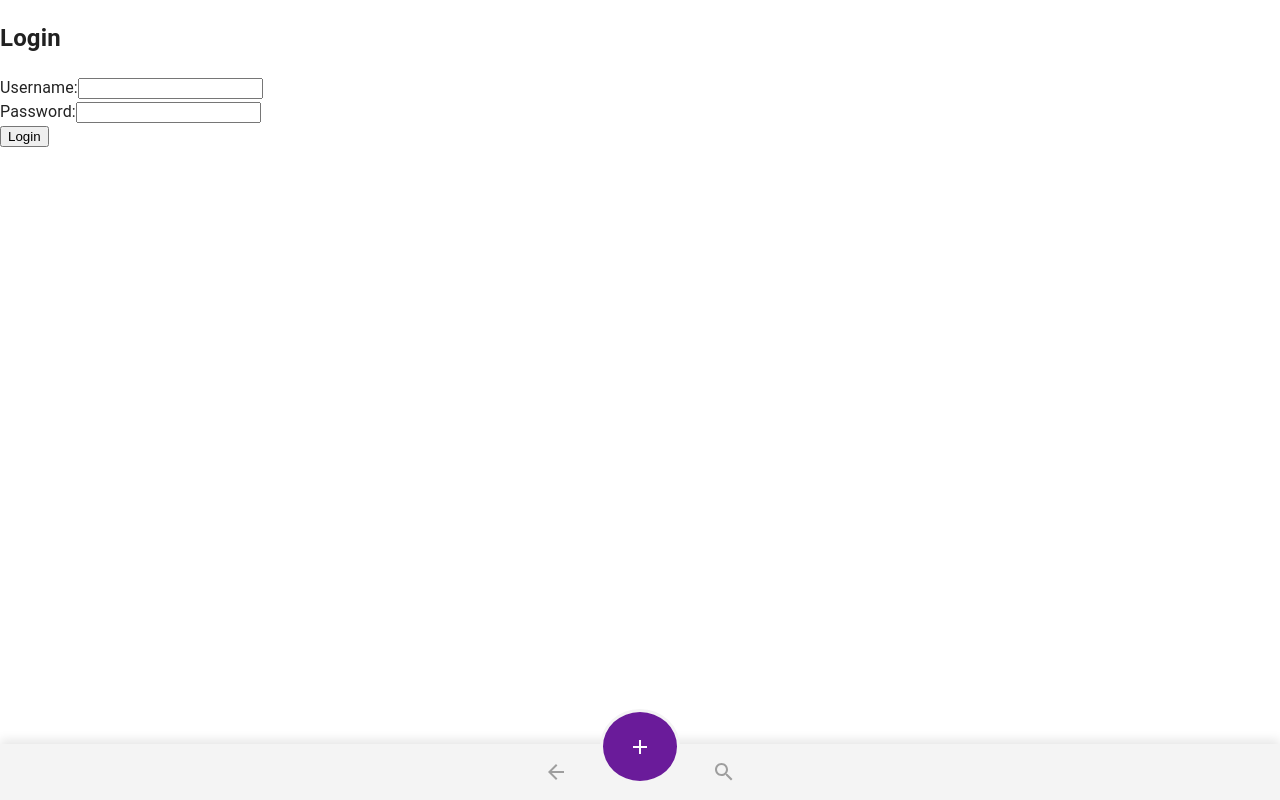
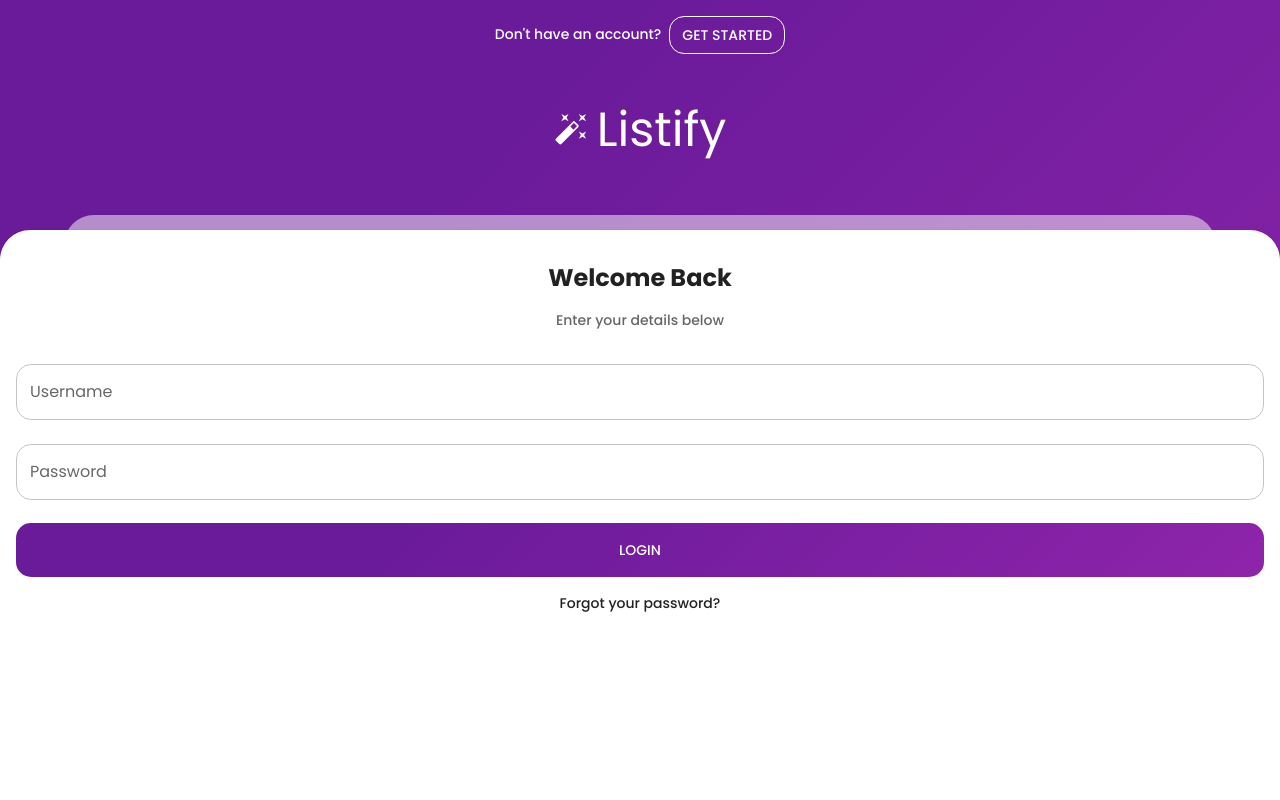
Before and after one commit to tyler-herwig/shopping-list, a React (Vite) app in the folder ui/: page /login in a window 1280 px wide. Shown: the top 800 px of the page. Built offline with nearby package versions, Linux system fonts and the light colour scheme.

Commit message:
Styling updates, and updated API to collect and return name information. In addition, added logic to move user to login page if token expires for now. Styled out entire login page.

```diff
--- a/ui/index.html
+++ b/ui/index.html
@@ -3,6 +3,9 @@
   <head>
     <meta charset="UTF-8" />
     <link rel="icon" type="image/svg+xml" href="/vite.svg" />
+    <link rel="preconnect" href="https://fonts.googleapis.com">
+    <link rel="preconnect" href="https://fonts.gstatic.com" crossorigin>
+    <link href="https://fonts.googleapis.com/css2?family=Poppins:ital,wght@0,100;0,200;0,300;0,400;0,500;0,600;0,700;0,800;0,900;1,100;1,200;1,300;1,400;1,500;1,600;1,700;1,800;1,900&display=swap" rel="stylesheet">
     <meta name="viewport" content="width=device-width, initial-scale=1.0" />
     <title>Listify</title>
   </head>
--- a/ui/src/App.tsx
+++ b/ui/src/App.tsx
@@ -6,14 +6,21 @@ import Login from './pages/Login';
 import Dashboard from './pages/Dashboard';
 import ListDetail from './pages/ListDetail';
 import './utils/axiosConfig';
-import { CssBaseline } from '@mui/material';
+import { CssBaseline, ThemeProvider, createTheme } from '@mui/material';
 import BottomNavbar from './components/BottomNavbar';
 import { BottomNavbarProvider } from './context/BottomNavbarContext';
 
 const queryClient = new QueryClient();
 
+const theme = createTheme({
+  typography: {
+    fontFamily: "'Poppins', sans-serif", // Apply Google Font here
+  },
+});
+
 const App: React.FC = () => {
   return (
+    <ThemeProvider theme={theme}>
       <QueryClientProvider client={queryClient}>
         <UserContextProvider>
           <BottomNavbarProvider>
@@ -30,6 +37,7 @@ const App: React.FC = () => {
           </BottomNavbarProvider>
         </UserContextProvider>
       </QueryClientProvider>
+    </ThemeProvider>
   );
 };
 
--- a/ui/src/components/BottomNavbar.tsx
+++ b/ui/src/components/BottomNavbar.tsx
@@ -1,6 +1,6 @@
 import React from 'react';
 import { useNavigate, useLocation } from 'react-router-dom';
-import { BottomNavigation, BottomNavigationAction, Box } from '@mui/material';
+import { BottomNavigation, BottomNavigationAction } from '@mui/material';
 import ArrowBackIcon from '@mui/icons-material/ArrowBack';
 import AddIcon from '@mui/icons-material/Add';
 import Search from '@mui/icons-material/Search';
@@ -11,6 +11,10 @@ const BottomNavbar: React.FC = () => {
   const navigate = useNavigate();
   const location = useLocation();
   const { handleOpenListModal, handleOpenListItemModal } = useBottomNavbar();
+
+  if (location.pathname === '/' || location.pathname === '/login') {
+    return null;
+  }
 
   const handleBackButton = () => {
     navigate(-1);
--- a/ui/src/components/ListCard.tsx
+++ b/ui/src/components/ListCard.tsx
@@ -10,7 +10,7 @@ interface ListCardProps {
   id: number | undefined;
   title: string;
   description: string;
-  count: number;
+  count: number | undefined;
 }
 
 const ListCard: React.FC<ListCardProps> = ({ id, title, description, count }) => {
--- a/ui/src/components/Lists.tsx
+++ b/ui/src/components/Lists.tsx
@@ -9,7 +9,7 @@ import ListModal from "./ListModal";
 import { useBottomNavbar } from "../context/BottomNavbarContext";
 
 const Lists: React.FC = () => {
-    const { userId, userName } = useUserContext();
+    const { userId, firstName } = useUserContext();
     const { openListModal, handleCloseModal } = useBottomNavbar();
 
     const { data: lists, isLoading } = useQuery<IList[]>({
@@ -42,14 +42,14 @@ const Lists: React.FC = () => {
             >
                 <Box>
                     <Typography variant="h4" fontWeight="bold">
-                        Hi {userName}!
+                        Hi {firstName}!
                     </Typography>
                     <Typography variant="h6" color="textSecondary" gutterBottom>
                         You have {lists?.length || 0} active lists.
                     </Typography>
                 </Box>
                 <Avatar sx={{ width: 56, height: 56 }}>
-                    {userName?.charAt(0).toUpperCase()}
+                    {firstName?.charAt(0).toUpperCase()}
                 </Avatar>
             </Box>
             <Container maxWidth="lg" sx={{ mb: 15 }}>
--- a/ui/src/context/UserContext.tsx
+++ b/ui/src/context/UserContext.tsx
@@ -3,7 +3,8 @@ import React, { createContext, useContext, useState, useEffect } from 'react';
 interface UserContextType {
   userId: string | null;
   userName: string | null;
-  setUserData: (userId: string, userName: string) => void;
+  firstName: string | null;
+  setUserData: (userId: string, userName: string, firstName: string) => void;
   clearUserData: () => void;
 }
 
@@ -12,32 +13,39 @@ const UserContext = createContext<UserContextType | undefined>(undefined);
 export const UserContextProvider: React.FC<{children: React.ReactNode}> = ({ children }) => {
   const [userId, setUserId] = useState<string | null>(null);
   const [userName, setUserName] = useState<string | null>(null);
+  const [firstName, setFirstName] = useState<string | null>(null);
 
   useEffect(() => {
     const storedUserId = localStorage.getItem('userId');
     const storedUserName = localStorage.getItem('userName');
-    if (storedUserId && storedUserName) {
+    const storedfirstName = localStorage.getItem('firstName');
+    if (storedUserId && storedUserName && storedfirstName) {
       setUserId(storedUserId);
       setUserName(storedUserName);
+      setFirstName(storedfirstName);
     }
   }, []);
 
-  const setUserData = (userId: string, userName: string) => {
+  const setUserData = (userId: string, userName: string, firstName: string) => {
     localStorage.setItem('userId', userId);
     localStorage.setItem('userName', userName);
+    localStorage.setItem('firstName', firstName);
     setUserId(userId);
     setUserName(userName);
+    setFirstName(firstName);
   };
 
   const clearUserData = () => {
     localStorage.removeItem('userId');
     localStorage.removeItem('userName');
+    localStorage.removeItem('firstName');
     setUserId(null);
     setUserName(null);
+    setFirstName(null);
   };
 
   return (
-    <UserContext.Provider value={{ userId, userName, setUserData, clearUserData }}>
+    <UserContext.Provider value={{ userId, userName, firstName, setUserData, clearUserData }}>
       {children}
     </UserContext.Provider>
   );
--- a/ui/src/pages/ListDetail.tsx
+++ b/ui/src/pages/ListDetail.tsx
@@ -50,7 +50,7 @@ const ListDetail: React.FC = () => {
 
     return (
         <Container maxWidth="lg" sx={{ mt: 2 }}>
-            <Card sx={{ boxShadow: 3, borderRadius: 3 }}>
+            <Card sx={{ boxShadow: 3, borderRadius: 3, mb: 15 }}>
                 <StyledCardHeader
                     title={list?.name}
                     subheader={list?.description}
--- a/ui/src/pages/Login.tsx
+++ b/ui/src/pages/Login.tsx
@@ -1,68 +1,201 @@
-import React, { useState } from 'react';
+import React from 'react';
+import { Button, Typography, TextField, Box, styled, Card, CardContent } from '@mui/material';
+import AutoFixHighIcon from '@mui/icons-material/AutoFixHigh';
+import { Formik, Form, Field } from 'formik';
+import * as Yup from 'yup';
 import { useNavigate } from 'react-router-dom';
+import { useUserContext } from '../context/UserContext';
 import axios from '../utils/axiosConfig';
-import { useUserContext } from '../context/UserContext';
 
 interface LoginResponse {
   userId: string;
   userName: string;
+  fullName: string;
+  firstName: string;
+  lastName: string;
   token: string;
 }
 
 const Login: React.FC = () => {
-  const [username, setUsername] = useState<string>('');
-  const [password, setPassword] = useState<string>('');
-  const [error, setError] = useState<string>('');
   const navigate = useNavigate();
-
   const { setUserData } = useUserContext();
 
-  const handleLogin = async (e: React.FormEvent) => {
-    e.preventDefault();
+  const validationSchema = Yup.object({
+    username: Yup.string().required('Username is required'),
+    password: Yup.string().required('Password is required'),
+  });
+
+  const handleLogin = async (values: { username: string; password: string }) => {
     try {
       const response = await axios.post<LoginResponse>('/login', {
-        userName: username,
-        password: password,
+        userName: values.username,
+        password: values.password,
       });
 
-      const { userId, userName, token } = response.data;
+      const { userId, userName, firstName, token } = response.data;
 
       localStorage.setItem('authToken', token);
-      setUserData(userId, userName);
-
+      setUserData(userId, userName, firstName);
       navigate('/dashboard');
     } catch (error) {
-      setError('Invalid username or password');
+      // Handle error if login fails
     }
   };
 
   return (
-    <div>
-      <h2>Login</h2>
-      <form onSubmit={handleLogin}>
-        <div>
-          <label>Username:</label>
-          <input
-            type="text"
-            value={username}
-            onChange={(e) => setUsername(e.target.value)}
-            required
-          />
-        </div>
-        <div>
-          <label>Password:</label>
-          <input
-            type="password"
-            value={password}
-            onChange={(e) => setPassword(e.target.value)}
-            required
-          />
-        </div>
-        <button type="submit">Login</button>
-      </form>
-      {error && <p>{error}</p>}
-    </div>
+    <StyledContainer>
+      <Box sx={{ height: '230px', width: '100%', padding: 0 }}>
+        <Box sx={{ display: 'flex', justifyContent: 'center', alignItems: 'center', width: '100%', pt: 1 }}>
+          <Typography
+            variant="subtitle2"
+            color="white"
+            sx={{ marginTop: 2, marginBottom: 2 }}
+          >
+            Don't have an account?
+          </Typography>
+          <Button
+            variant="outlined"
+            sx={{
+              borderRadius: '15px',
+              color: 'white',
+              borderColor: 'white',
+              marginLeft: 1,
+              padding: '6px 12px',
+              fontSize: '0.875rem',
+              '&:hover': {
+                backgroundColor: '#8e24aa',
+                borderColor: '#8e24aa',
+                color: 'white',
+              },
+            }}
+          >
+            Get Started
+          </Button>
+        </Box>
+        <StyledTitle variant="h3">
+          <AutoFixHighIcon fontSize='large' sx={{ mr: 1 }} />
+          Listify
+        </StyledTitle>
+      </Box>
+      <StyledFalseCard/>
+      <StyledCard>
+        <CardContent>
+          <Typography variant="h5" sx={{ textAlign: 'center', paddingTop: 2, fontWeight: 'bold' }}>
+            Welcome Back
+          </Typography>
+          <Typography variant="subtitle2" color="text.secondary" sx={{ textAlign: 'center', marginTop: 2, marginBottom: 2 }}>
+            Enter your details below
+          </Typography>
+          <Formik
+            initialValues={{
+              username: '',
+              password: '',
+            }}
+            validationSchema={validationSchema}
+            onSubmit={handleLogin}
+          >
+            {({ errors, touched, handleChange, handleBlur }) => (
+              <Form>
+                <Field
+                  as={TextField}
+                  fullWidth
+                  label="Username"
+                  name="username"
+                  onChange={handleChange}
+                  onBlur={handleBlur}
+                  margin="normal"
+                  variant="outlined"
+                  error={touched.username && Boolean(errors.username)}
+                  helperText={touched.username && errors.username}
+                  sx={{
+                    '& .MuiOutlinedInput-root': {
+                      borderRadius: '15px',
+                    },
+                  }}
+                />
+                <Field
+                  as={TextField}
+                  fullWidth
+                  label="Password"
+                  name="password"
+                  type="password"
+                  onChange={handleChange}
+                  onBlur={handleBlur}
+                  margin="normal"
+                  variant="outlined"
+                  error={touched.password && Boolean(errors.password)}
+                  helperText={touched.password && errors.password}
+                  sx={{
+                    '& .MuiOutlinedInput-root': {
+                      borderRadius: '15px',
+                    },
+                  }}
+                />
+                <StyledLoginButton
+                  type="submit"
+                  color="primary"
+                  fullWidth
+                >
+                  Login
+                </StyledLoginButton>
+              </Form>
+            )}
+          </Formik>
+          <Typography variant="subtitle2" sx={{ textAlign: 'center', marginTop: 2 }}>
+            Forgot your password?
+          </Typography>
+        </CardContent>
+      </StyledCard>
+    </StyledContainer>
   );
 };
 
+const StyledContainer = styled(Box)(() => ({
+  height: '100vh',
+  width: '100vw',
+  background: 'linear-gradient(135deg, #6a1b9a 30%, #8e24aa 100%)',
+}));
+
+const StyledTitle = styled(Typography)(() => ({
+  textAlign: 'center',
+  color: 'white',
+  marginTop: 40
+}));
+
+const StyledFalseCard = styled(Card)(() => ({
+  backgroundColor: 'rgba(255, 255, 255, 0.5)',
+  height: 'calc(100vh)',
+  width: '90%',
+  margin: 0,
+  padding: 0,
+  position: 'absolute',
+  borderRadius: '30px',
+  top: '215px',
+  left: '50%',
+  transform: 'translateX(-50%)',
+}));
+
+const StyledCard = styled(Card)(() => ({
+  backgroundColor: 'white',
+  height: 'calc(100vh)',
+  width: '100vw',
+  margin: 0,
+  padding: 0,
+  position: 'absolute',
+  left: 0,
+  borderRadius: '30px',
+  zIndex: 1,
+}));
+
+const StyledLoginButton = styled(Button)(() => ({
+  padding: '15px',
+  marginTop: '15px',
+  borderRadius: '15px',
+  background: 'linear-gradient(135deg, #6a1b9a 30%, #8e24aa 100%)',
+  color: 'white',
+  '&:hover': {
+    background: 'linear-gradient(135deg, #8e24aa 30%, #6a1b9a 100%)'
+  }
+}));
+
 export default Login;
--- a/ui/src/utils/axiosConfig.ts
+++ b/ui/src/utils/axiosConfig.ts
@@ -15,4 +15,15 @@ axios.interceptors.request.use(
   }
 );
 
+axios.interceptors.response.use(
+  (response) => response,
+  (error) => {
+    if (error.response && error.response.status === 403) {
+      localStorage.removeItem('authToken');
+      window.location.href = '/login';
+    }
+    return Promise.reject(error);
+  }
+);
+
 export default axios;
```
Also changed, not shown: ui/src/components/Header.tsx (deleted, +0 -41 lines), 2 other files (tests, documents, lock files or other folders). Lines whose indentation alone changed are shown as unchanged.
